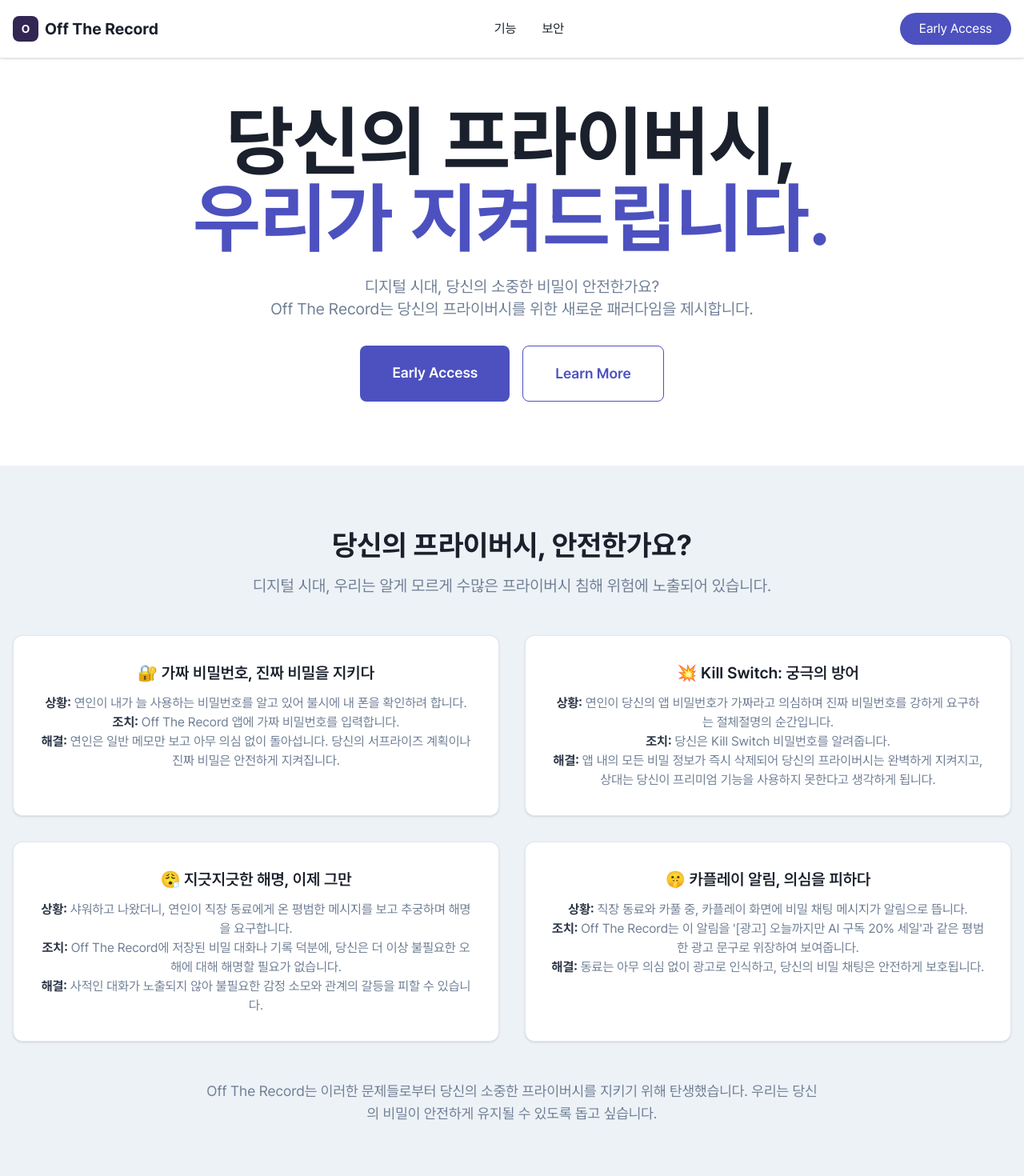
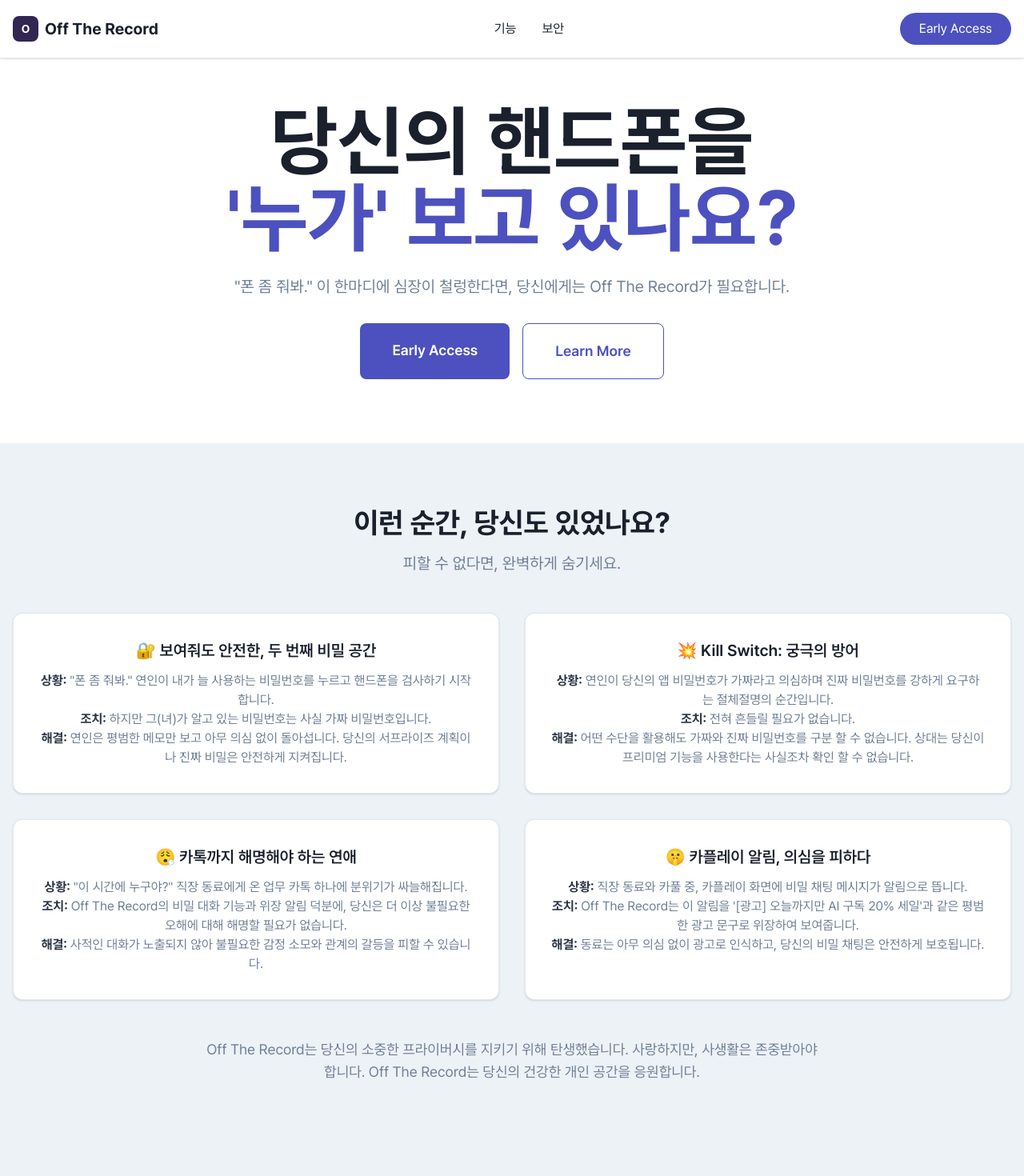
Before and after one commit to kimyeonsik/off-the-record-branding, a Next.js app: page / in a window 1280 px wide. Shown: the top 1470 px of the page at 80% size. Built offline with nearby package versions, Linux system fonts and the light colour scheme.

Commit message:
Feat: Update homepage text to enhance privacy messaging and user engagement

```diff
--- a/src/app/page.tsx
+++ b/src/app/page.tsx
@@ -78,12 +78,11 @@
       <section className="pt-32 pb-20 px-4">
         <div className="container mx-auto text-center">
           <h1 className="text-6xl md:text-8xl font-bold mb-6">
-            당신의 프라이버시,<br />
-            <span className="text-primary">우리가 지켜드립니다.</span>
+            당신의 핸드폰을<br />
+            <span className="text-primary">'누가' 보고 있나요?</span>
           </h1>
           <p className="text-lg md:text-xl text-neutral-500 mb-8 max-w-3xl mx-auto">
-            디지털 시대, 당신의 소중한 비밀이 안전한가요? <br />
-            Off The Record는 당신의 프라이버시를 위한 새로운 패러다임을 제시합니다.
+            "폰 좀 줘봐." 이 한마디에 심장이 철렁한다면, 당신에게는 Off The Record가 필요합니다.
           </p>
           <div className="flex flex-col sm:flex-row gap-4 justify-center">
             <a href="#join-us" className="bg-primary text-white px-10 py-5 rounded-lg text-lg font-semibold hover:bg-primary-darker transition-colors">
@@ -100,19 +99,19 @@
       {/* Privacy Breach Cases Section */}
       <section className="py-20 px-4 bg-neutral-100">
         <div className="container mx-auto text-center">
-          <h2 className="text-4xl font-bold mb-4">당신의 프라이버시, 안전한가요?</h2>
+          <h2 className="text-4xl font-bold mb-4">이런 순간, 당신도 있었나요?</h2>
           <p className="text-xl text-neutral-500 mb-12 max-w-2xl mx-auto">
-            디지털 시대, 우리는 알게 모르게 수많은 프라이버시 침해 위험에 노출되어 있습니다.
+            피할 수 없다면, 완벽하게 숨기세요.
           </p>
 
           <div className="grid md:grid-cols-2 gap-8">
             {/* Case 1: 특수 관계인 (애인/배우자) 에 대한 위기 상황 - 가짜 비밀번호 */}
             <div className="bg-background border border-neutral-200 rounded-xl p-8 shadow-sm">
-              <h3 className="text-xl font-semibold mb-3">🔐 가짜 비밀번호, 진짜 비밀을 지키다</h3>
+              <h3 className="text-xl font-semibold mb-3">🔐 보여줘도 안전한, 두 번째 비밀 공간</h3>
               <p className="text-neutral-500">
-                <span className="font-bold text-neutral-700">상황:</span> 연인이 내가 늘 사용하는 비밀번호를 알고 있어 불시에 내 폰을 확인하려 합니다.<br />
-                <span className="font-bold text-neutral-700">조치:</span> Off The Record 앱에 가짜 비밀번호를 입력합니다.<br />
-                <span className="font-bold text-neutral-700">해결:</span> 연인은 일반 메모만 보고 아무 의심 없이 돌아섭니다. 당신의 서프라이즈 계획이나 진짜 비밀은 안전하게 지켜집니다.
+                <span className="font-bold text-neutral-700">상황:</span> "폰 좀 줘봐." 연인이 내가 늘 사용하는 비밀번호를 누르고 핸드폰을 검사하기 시작합니다.<br />
+                <span className="font-bold text-neutral-700">조치:</span> 하지만 그(녀)가 알고 있는 비밀번호는 사실 가짜 비밀번호입니다.<br />
+                <span className="font-bold text-neutral-700">해결:</span> 연인은 평범한 메모만 보고 아무 의심 없이 돌아섭니다. 당신의 서프라이즈 계획이나 진짜 비밀은 안전하게 지켜집니다.
               </p>
             </div>
 
@@ -121,17 +120,17 @@
               <h3 className="text-xl font-semibold mb-3">💥 Kill Switch: 궁극의 방어</h3>
               <p className="text-neutral-500">
                 <span className="font-bold text-neutral-700">상황:</span> 연인이 당신의 앱 비밀번호가 가짜라고 의심하며 진짜 비밀번호를 강하게 요구하는 절체절명의 순간입니다.<br />
-                <span className="font-bold text-neutral-700">조치:</span> 당신은 Kill Switch 비밀번호를 알려줍니다.<br />
-                <span className="font-bold text-neutral-700">해결:</span> 앱 내의 모든 비밀 정보가 즉시 삭제되어 당신의 프라이버시는 완벽하게 지켜지고, 상대는 당신이 프리미엄 기능을 사용하지 못한다고 생각하게 됩니다.
+                <span className="font-bold text-neutral-700">조치:</span> 전혀 흔들릴 필요가 없습니다.<br />
+                <span className="font-bold text-neutral-700">해결:</span> 어떤 수단을 활용해도 가짜와 진짜 비밀번호를 구분 할 수 없습니다. 상대는 당신이 프리미엄 기능을 사용한다는 사실조차 확인 할 수 없습니다.
               </p>
             </div>
 
             {/* Case 3: 특수 관계인 (애인/배우자) 에 대한 위기 상황 - 지긋지긋한 해명 */}
             <div className="bg-background border border-neutral-200 rounded-xl p-8 shadow-sm">
-              <h3 className="text-xl font-semibold mb-3">😮‍💨 지긋지긋한 해명, 이제 그만</h3>
+              <h3 className="text-xl font-semibold mb-3">😮‍💨 카톡까지 해명해야 하는 연애</h3>
               <p className="text-neutral-500">
-                <span className="font-bold text-neutral-700">상황:</span> 샤워하고 나왔더니, 연인이 직장 동료에게 온 평범한 메시지를 보고 추궁하며 해명을 요구합니다.<br />
-                <span className="font-bold text-neutral-700">조치:</span> Off The Record에 저장된 비밀 대화나 기록 덕분에, 당신은 더 이상 불필요한 오해에 대해 해명할 필요가 없습니다.<br />
+                <span className="font-bold text-neutral-700">상황:</span> "이 시간에 누구야?" 직장 동료에게 온 업무 카톡 하나에 분위기가 싸늘해집니다.<br />
+                <span className="font-bold text-neutral-700">조치:</span> Off The Record의 비밀 대화 기능과 위장 알림 덕분에, 당신은 더 이상 불필요한 오해에 대해 해명할 필요가 없습니다.<br />
                 <span className="font-bold text-neutral-700">해결:</span> 사적인 대화가 노출되지 않아 불필요한 감정 소모와 관계의 갈등을 피할 수 있습니다.
               </p>
             </div>
@@ -147,8 +146,8 @@
             </div>
           </div>
           <p className="text-lg text-neutral-500 mt-12 max-w-3xl mx-auto">
-            Off The Record는 이러한 문제들로부터 당신의 소중한 프라이버시를 지키기 위해 탄생했습니다.
-            우리는 당신의 비밀이 안전하게 유지될 수 있도록 돕고 싶습니다.
+            Off The Record는 당신의 소중한 프라이버시를 지키기 위해 탄생했습니다.
+            사랑하지만, 사생활은 존중받아야 합니다. Off The Record는 당신의 건강한 개인 공간을 응원합니다.
           </p>
         </div>
       </section>
```
